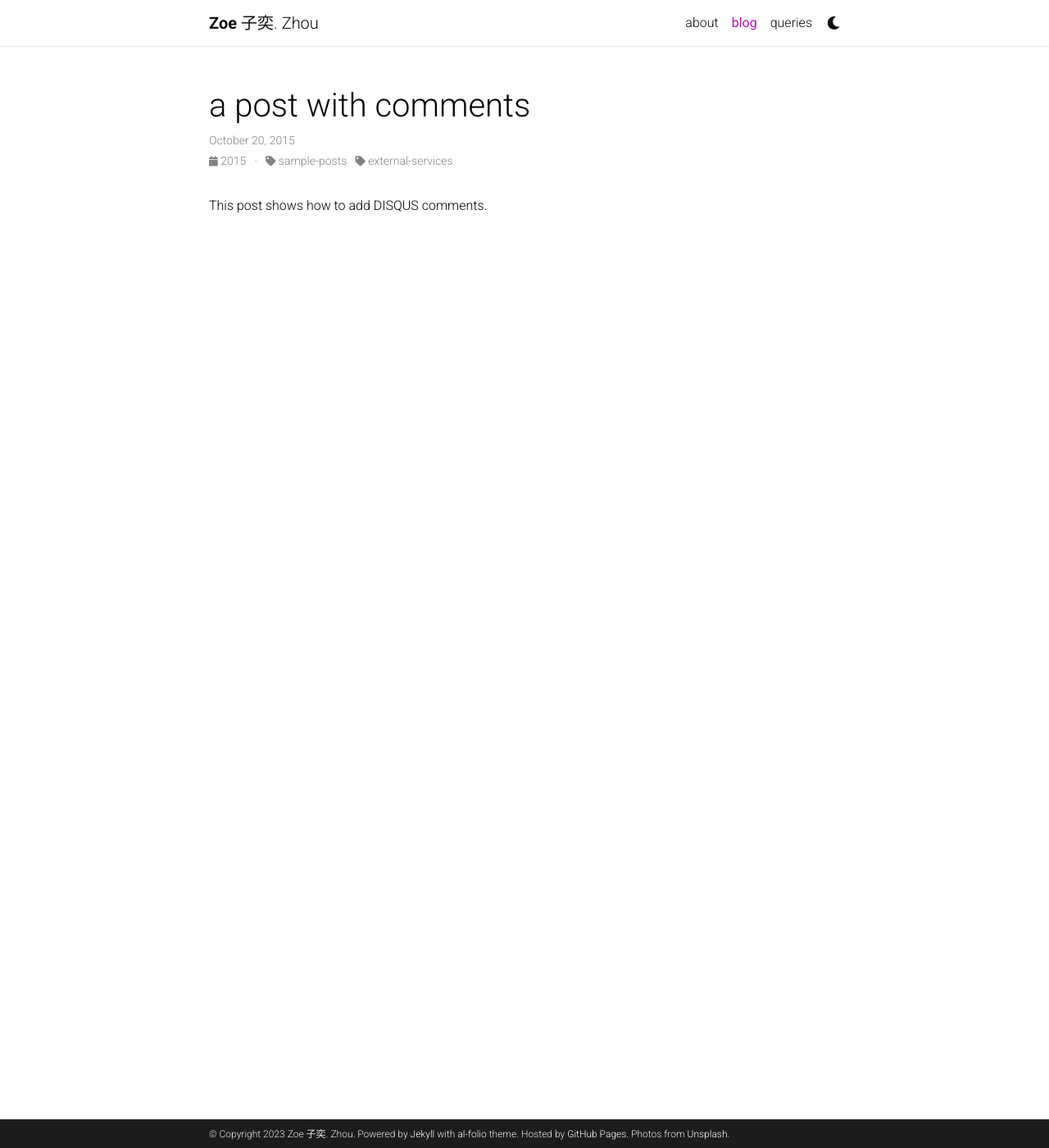
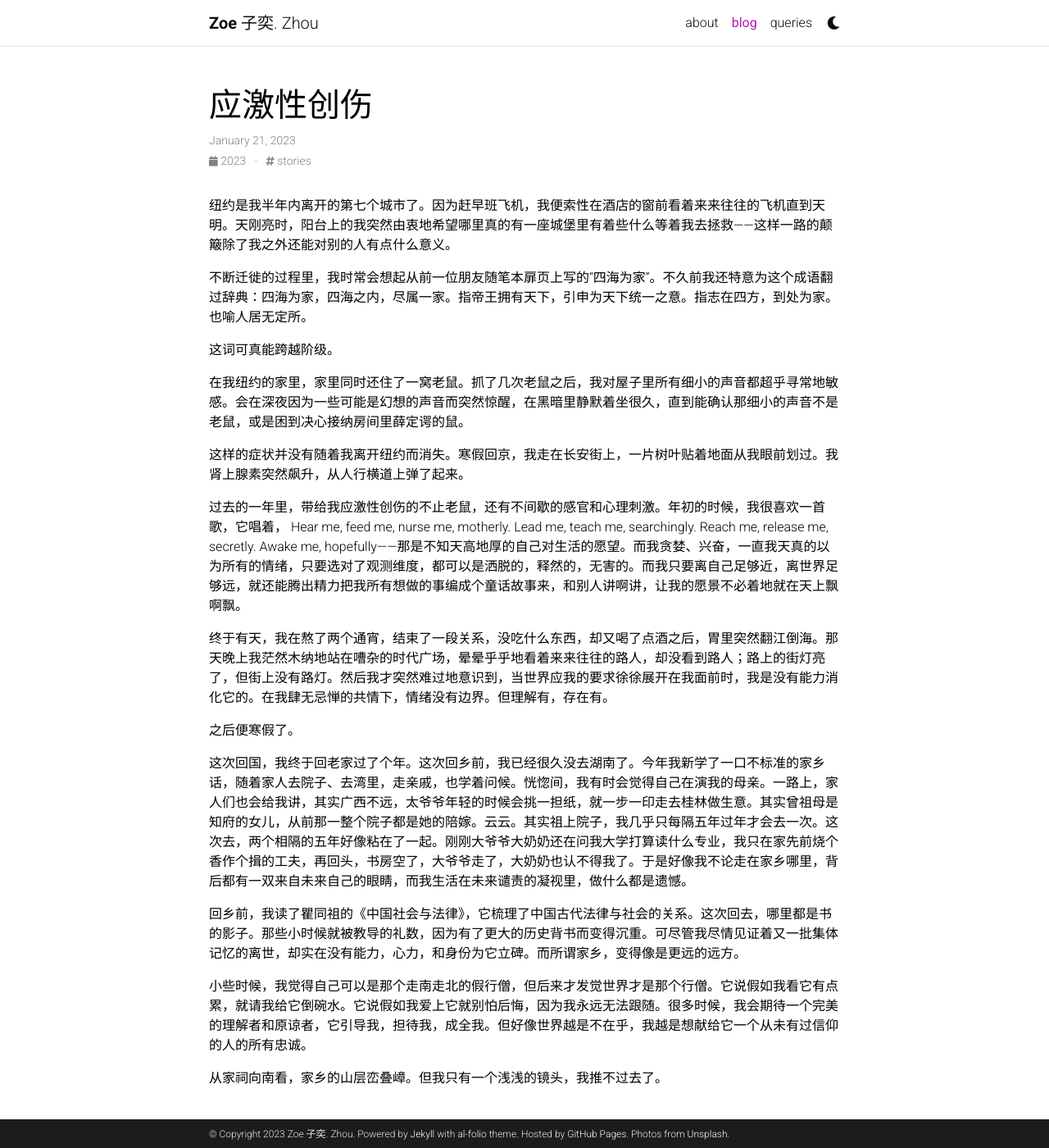
Before and after one commit to Zoewhat/Zoewhat.github.io, a Jekyll site: the page built from _posts/2015-10-20-comments.md, in a window 1280 px wide and 1400 px high. Shown: the whole window at 82% size. Built offline with Jekyll 4.4.1, drawn with Linux system fonts in a browser that asks for light colours; comment, search, counter and statistics services are not loaded; a style sheet for code colours, icons or effects is not loaded.

Commit message:
Update 2015-10-20-comments.md

```diff
--- a/_posts/2015-10-20-comments.md
+++ b/_posts/2015-10-20-comments.md
@@ -1,9 +1,29 @@
 ---
 layout: post
-title: a post with comments
-date: 2015-10-20 11:59:00-0400
-description: an example of a blog post with comments
-comments: true
-categories: sample-posts external-services
+title: 应激性创伤
+date: 2023-1-21 11:59:00-0400
+tags: stories
 ---
-This post shows how to add DISQUS comments.
+纽约是我半年内离开的第七个城市了。因为赶早班飞机，我便索性在酒店的窗前看着来来往往的飞机直到天明。天刚亮时，阳台上的我突然由衷地希望哪里真的有一座城堡里有着些什么等着我去拯救——这样一路的颠簸除了我之外还能对别的人有点什么意义。
+
+不断迁徙的过程里，我时常会想起从前一位朋友随笔本扉页上写的“四海为家”。不久前我还特意为这个成语翻过辞典：四海为家，四海之内，尽属一家。指帝王拥有天下，引申为天下统一之意。指志在四方，到处为家。也喻人居无定所。
+
+这词可真能跨越阶级。
+
+在我纽约的家里，家里同时还住了一窝老鼠。抓了几次老鼠之后，我对屋子里所有细小的声音都超乎寻常地敏感。会在深夜因为一些可能是幻想的声音而突然惊醒，在黑暗里静默着坐很久，直到能确认那细小的声音不是老鼠，或是困到决心接纳房间里薛定谔的鼠。
+
+这样的症状并没有随着我离开纽约而消失。寒假回京，我走在长安街上，一片树叶贴着地面从我眼前划过。我肾上腺素突然飙升，从人行横道上弹了起来。
+
+过去的一年里，带给我应激性创伤的不止老鼠，还有不间歇的感官和心理刺激。年初的时候，我很喜欢一首歌，它唱着， Hear me, feed me, nurse me, motherly. Lead me, teach me, searchingly. Reach me, release me, secretly. Awake me, hopefully——那是不知天高地厚的自己对生活的愿望。而我贪婪、兴奋，一直我天真的以为所有的情绪，只要选对了观测维度，都可以是洒脱的，释然的，无害的。而我只要离自己足够近，离世界足够远，就还能腾出精力把我所有想做的事编成个童话故事来，和别人讲啊讲，让我的愿景不必着地就在天上飘啊飘。
+
+终于有天，我在熬了两个通宵，结束了一段关系，没吃什么东西，却又喝了点酒之后，胃里突然翻江倒海。那天晚上我茫然木纳地站在嘈杂的时代广场，晕晕乎乎地看着来来往往的路人，却没看到路人；路上的街灯亮了，但街上没有路灯。然后我才突然难过地意识到，当世界应我的要求徐徐展开在我面前时，我是没有能力消化它的。在我肆无忌惮的共情下，情绪没有边界。但理解有，存在有。
+
+之后便寒假了。
+
+这次回国，我终于回老家过了个年。这次回乡前，我已经很久没去湖南了。今年我新学了一口不标准的家乡话，随着家人去院子、去湾里，走亲戚，也学着问候。恍惚间，我有时会觉得自己在演我的母亲。一路上，家人们也会给我讲，其实广西不远，太爷爷年轻的时候会挑一担纸，就一步一印走去桂林做生意。其实曾祖母是知府的女儿，从前那一整个院子都是她的陪嫁。云云。其实祖上院子，我几乎只每隔五年过年才会去一次。这次去，两个相隔的五年好像粘在了一起。刚刚大爷爷大奶奶还在问我大学打算读什么专业，我只在家先前烧个香作个揖的工夫，再回头，书房空了，大爷爷走了，大奶奶也认不得我了。于是好像我不论走在家乡哪里，背后都有一双来自未来自己的眼睛，而我生活在未来谴责的凝视里，做什么都是遗憾。
+
+回乡前，我读了瞿同祖的《中国社会与法律》，它梳理了中国古代法律与社会的关系。这次回去，哪里都是书的影子。那些小时候就被教导的礼数，因为有了更大的历史背书而变得沉重。可尽管我尽情见证着又一批集体记忆的离世，却实在没有能力，心力，和身份为它立碑。而所谓家乡，变得像是更远的远方。
+
+小些时候，我觉得自己可以是那个走南走北的假行僧，但后来才发觉世界才是那个行僧。它说假如我看它有点累，就请我给它倒碗水。它说假如我爱上它就别怕后悔，因为我永远无法跟随。很多时候，我会期待一个完美的理解者和原谅者，它引导我，担待我，成全我。但好像世界越是不在乎，我越是想献给它一个从未有过信仰的人的所有忠诚。
+
+从家祠向南看，家乡的山层峦叠嶂。但我只有一个浅浅的镜头，我推不过去了。
```
